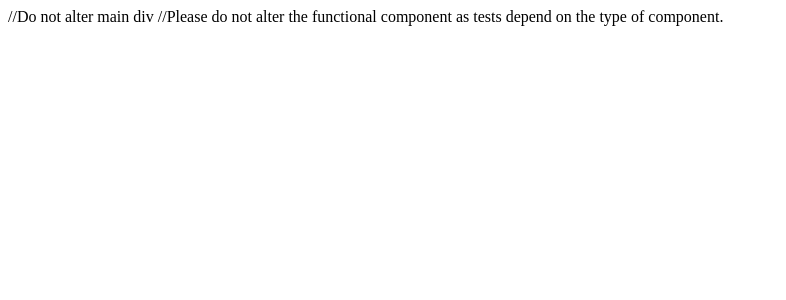
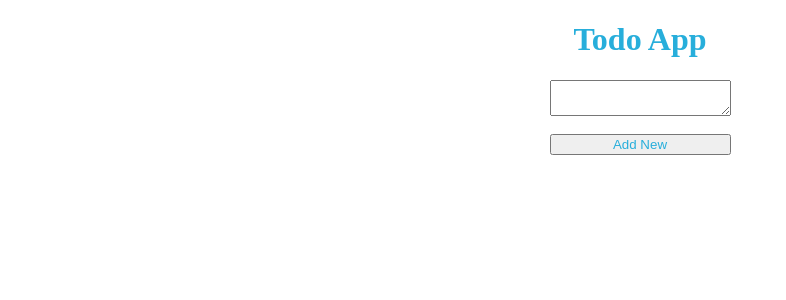
Before and after one commit to Ayeshashaikh24/React-State-To-Do-List---Todo-List---fc4vof6pzth4, a React app: page / in a window 1280 px wide. Shown: the top 300 px of the page, without its empty margins (0-786 px from the left). Built offline with nearby package versions, Linux system fonts and the light colour scheme.

Commit message:
initial commit

```diff
--- a/src/components/App.js
+++ b/src/components/App.js
@@ -1,12 +1,11 @@
 import React from "react";
-import "./../styles/App.css";
+import "../styles/App.css";
+import TodoContainer from "./TodoContainer";
 
-function App()
-{
+function App() {
 	return (
 	<div id="main">
-	//Do not alter main div
-	//Please do not alter the functional component as tests depend on the type of component.
+		<TodoContainer/>
 	</div>
 	);
 }
--- /dev/null
+++ b/src/components/TodoAdd.js
@@ -0,0 +1,28 @@
+import React, { useState } from 'react';
+import '../styles/TodoAdd.css'
+
+function TodoAdd({addTodo}) {
+
+    const [todoValue, setTodoValue] = useState("");
+    const submitTodo = () => {
+
+        if(todoValue.trim()) {
+            addTodo(todoValue.trim());
+            setTodoValue("");
+        }
+    }
+
+    const updateTodoValue = e => {
+        setTodoValue(e.target.value)
+
+    }
+    return (
+        <div className="grid-container">
+            <textarea id="task" onChange={updateTodoValue} value={todoValue}></textarea>
+            <br/>
+            <button id="btn" onClick={submitTodo}>Add New</button>
+        </div>
+    );
+}
+
+export default TodoAdd;
--- /dev/null
+++ b/src/components/TodoContainer.js
@@ -0,0 +1,67 @@
+import React, {useState} from 'react';
+import TodoAdd from './TodoAdd';
+import TodoList from './TodoList';
+
+function TodoContainer() {
+    const [todos, setTodos] = useState([]);
+
+    const getNewId = () => {
+        let id = 0;
+        todos.map((item) => {
+            if(item.id > id) {
+                id = item.id;
+            }
+        });
+
+        id += 1;
+        return id;
+    }
+
+    const addTodo = newTodo => {
+        const newtodoObj = {
+            id: getNewId(),
+            value: newTodo,
+            isEditing: false
+        }
+
+        const updated_todos = [...todos, newtodoObj];
+        setTodos(updated_todos);
+        // console.log(updated_todos);
+    }
+
+    const deleteTodo = todo_id => {
+        const filtered_arr = todos.filter(todo => todo.id !== todo_id);
+        setTodos(filtered_arr);
+    }
+
+    const startEditing = todo_id => {
+        const editing_arr = todos.map((item) => {
+            if(item.id === todo_id) {
+                item.isEditing = true;
+            }
+            return item;
+        });
+
+        setTodos(editing_arr);
+    }
+
+    const finishEditing = todo => {
+        const editing_arr = todos.map((item) => {
+            if(item.id == todo.id) {
+                return todo;
+            }
+            return item;
+        });
+        setTodos(editing_arr);
+    }
+
+    return(
+        <div>
+            <h1>Todo App</h1>
+            <TodoAdd addTodo ={addTodo}/>
+            <TodoList todos={todos} deleteTodo={deleteTodo} startEditing={startEditing} finishEditing={finishEditing}/>
+        </div>
+    );
+}
+
+export default TodoContainer;
--- /dev/null
+++ b/src/components/TodoList.js
@@ -0,0 +1,19 @@
+import React from 'react';
+import TodoListItem from './TodoListItem';
+import '../styles/TodoList.css'
+
+function TodoList({todos, deleteTodo, startEditing, finishEditing}) {
+    const items = todos.map(function(single_todo) {
+        return <TodoListItem key={single_todo.id} todo={single_todo} deleteTodo={deleteTodo} startEditing={startEditing} finishEditing={finishEditing}/>
+    })
+
+    return (
+        <div>
+            <ul className="container">
+                {items}
+            </ul>
+        </div>
+    );
+}
+
+export default TodoList;
--- /dev/null
+++ b/src/components/TodoListItem.js
@@ -0,0 +1,48 @@
+import React, {useState} from 'react';
+
+const TodoListItem = ({ todo, deleteTodo, startEditing, finishEditing }) => {
+
+    const [todoValue, setTodoValue] = useState(todo.value);
+
+    const deleteItem = () => {
+        deleteTodo(todo.id);
+    }
+
+    const startEdit = () => {
+        startEditing(todo.id);
+    }
+
+    const changeTodoValue = e => {
+        setTodoValue(e.target.value);
+    }
+
+    const finishEdit = () => {
+
+        if(todoValue.trim() !== "") {
+            todo.value = todoValue.trim();
+            todo.isEditing = false;
+            finishEditing(todo);
+        }
+
+    }
+
+    return (
+        <li className="list">
+            {todo.isEditing ? (
+                <>
+                    <textarea className="editTask" defaultValue={todoValue} onChange={changeTodoValue}></textarea>
+                    <button className="saveTask" onClick={finishEdit}>Save</button>
+                </>
+
+            ) : (
+                    <>
+                        {todo.value} <button className="edit" onClick={startEdit}>Edit</button> | <button className="delete" onClick={deleteItem}>Delete</button>
+                    </>
+
+                )}
+
+        </li>
+    );
+};
+
+export default TodoListItem;
--- /dev/null
+++ b/src/styles/TodoAdd.css
@@ -0,0 +1,5 @@
+.grid-container {
+    display: grid;
+    justify-content: center;
+    align-items: center;
+}
--- /dev/null
+++ b/src/styles/TodoList.css
@@ -0,0 +1,5 @@
+.container {
+    display: grid;
+    justify-content: center;
+    align-items: center;
+}
```
